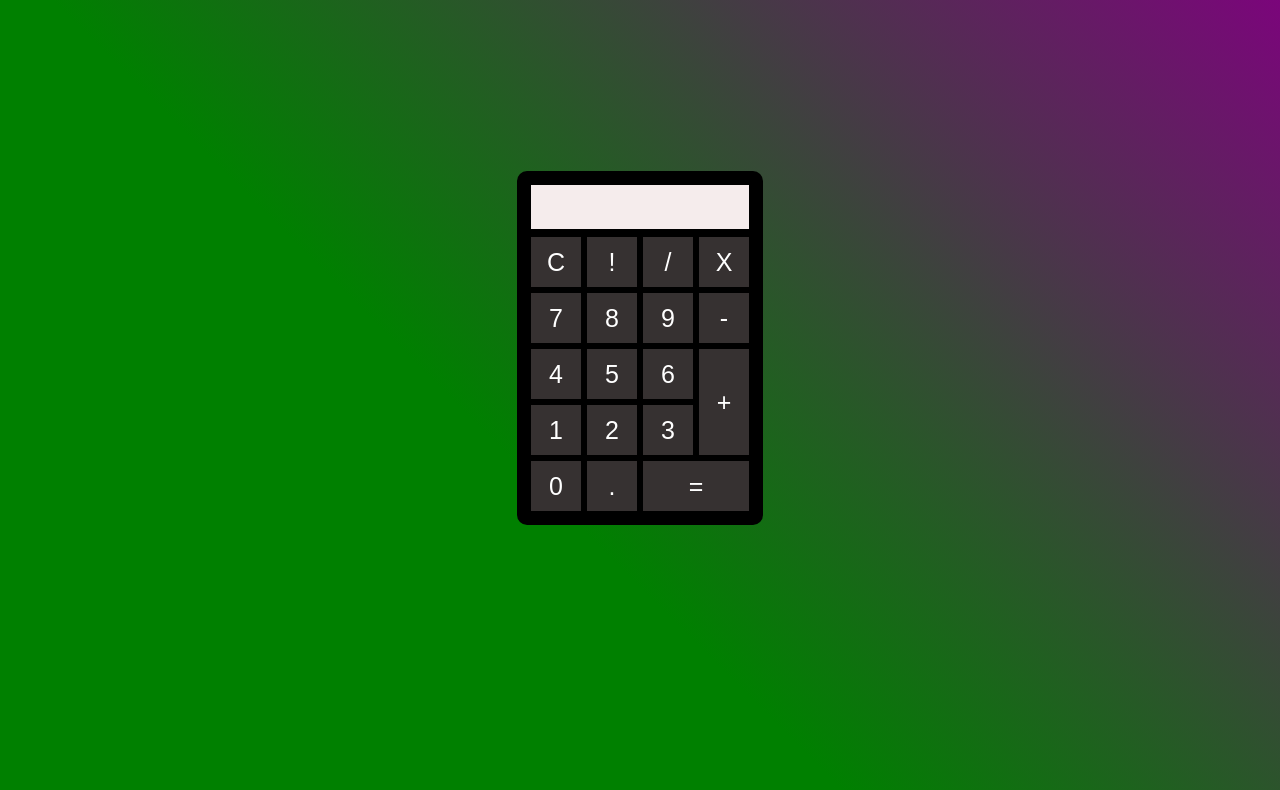
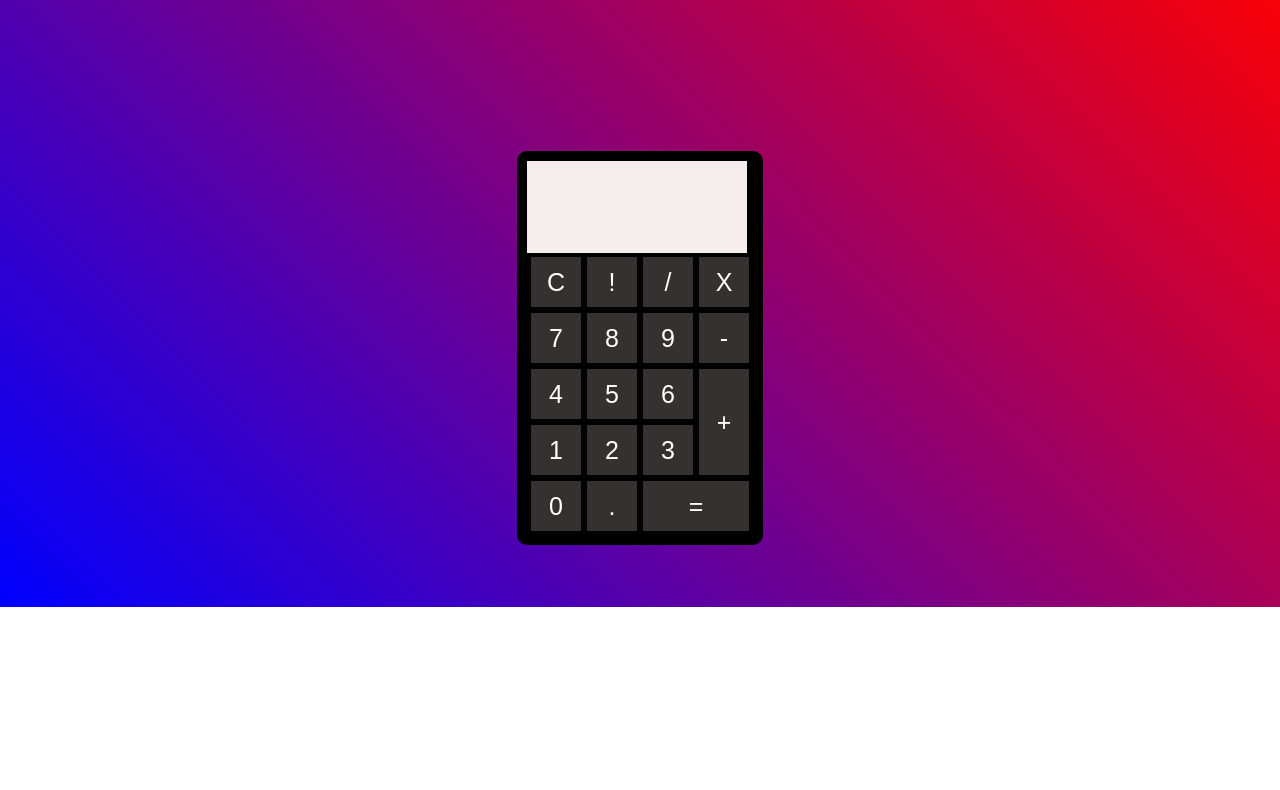
Before and after one commit to HenriqueVogelsanger/Calculadora-HTML, a plain HTML site: page calculadora em js/calculado.html in a window 1280 px wide. Shown: the part 52-842 px from the top of the page. After the commit the page ends 800 px from the top, so only its background shows below. Drawn offline with Linux system fonts and the light colour scheme.

Commit message:
last commit

```diff
--- a/calculadora em js/calculado.html
+++ b/calculadora em js/calculado.html
@@ -12,6 +12,7 @@
         <h1>Calculadora HTML</h1>
         <div class="calculadora">
             <p id="resultado"></p>
+            <p id="resultado2"></p>
             <table>
                 <tr>
                     <td><button class="botao" onclick="limpar()">C</button></td>
@@ -52,11 +53,12 @@
     * {
         margin: 0;
         padding: 0;
+        overflow-y: hidden;
     }
 
     .tudo {
-        background-image: linear-gradient(45deg, green, green, purple);
-        height: 100vw;
+        background-image: linear-gradient(45deg, blue, red);
+        height: 51.5vw;
         font-family: Arial, Helvetica, sans-serif;
         text-align: center;
         color: antiquewhite;
@@ -91,13 +93,23 @@
         color: black;
         font-size: 20px;
         text-align: right;
-        padding: 9px;
-        margin: 4px;
+        padding: 10px;
+
     }
+#resultado2{
+    background-color: rgb(245, 236, 236);
+        width: 200px;
+        height: 26px;
+        color: gray;
+        font-size: 20px;
+        text-align: right;
+        padding: 10px;
 
+}
     .botao:hover {
         background-color: rgb(34, 31, 31);
     }
+
 </style>
 <script>
     function inserir(numero) {
@@ -115,6 +127,7 @@
         let resultado = document.getElementById("resultado").innerHTML;
         if (resultado) {
             document.getElementById("resultado").innerHTML = eval(resultado);
+            document.getElementById("resultado2").innerHTML = resultado;
         }
             else{
                 document.getElementById("resultado").innerHTML = ""
```
